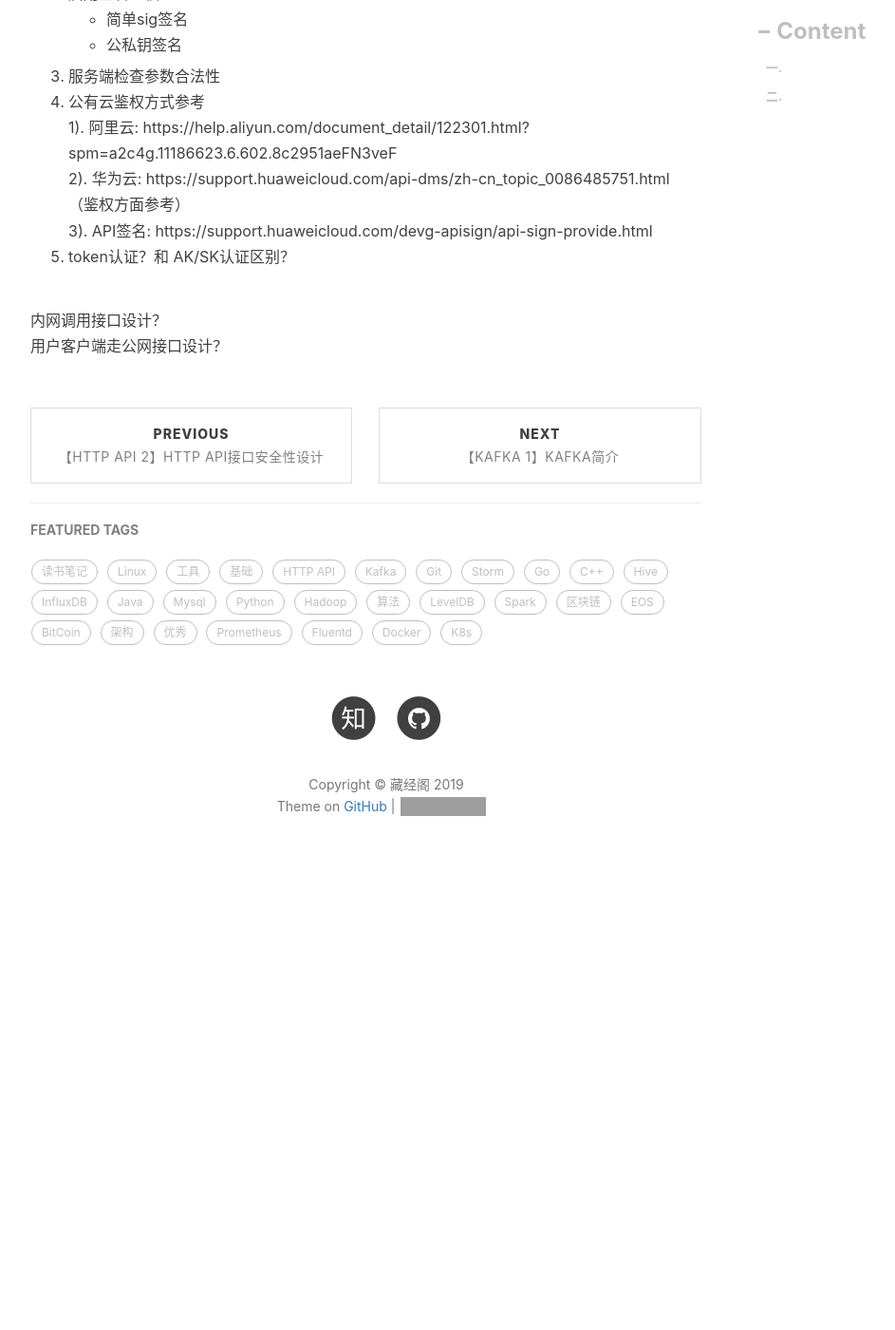
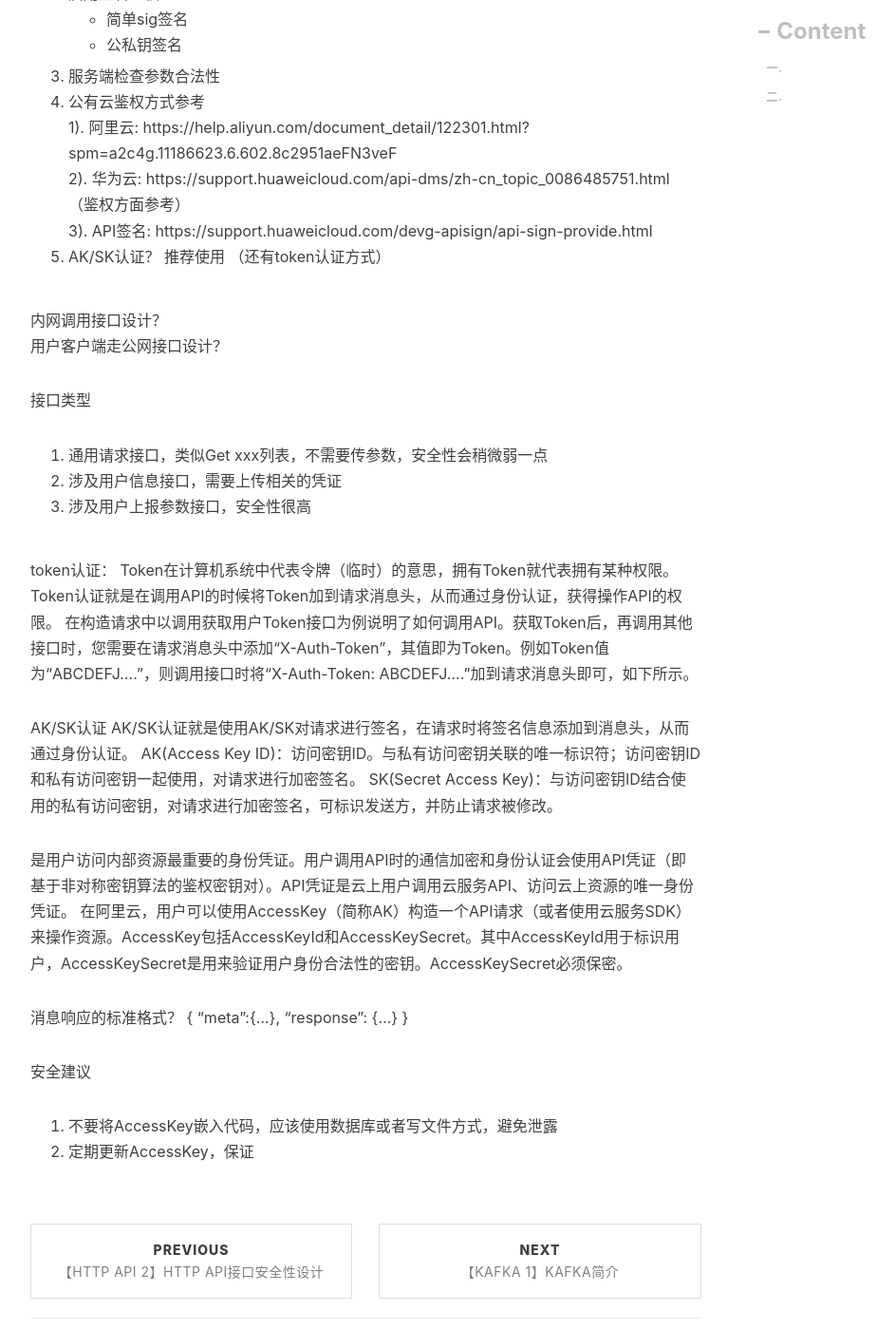
Before and after one commit to engru/chenguolin.github.io, a Jekyll site: the page built from _posts/2017-07-27-【HTTP API-3】HTTP API接口设计总结.md, in a window 1280 px wide and 1400 px high, scrolled down 935 px. Shown: the whole window at 95% size, without its empty margins (233-1176 px from the left). Built offline with Jekyll 4.4.1, drawn with Linux system fonts in a browser that asks for light colours; nearby versions of some CDN libraries; comment, search, counter and statistics services are not loaded; before the commit the page ends 1888 px from its top, so only the background shows below that; some of the changed text lies outside the part shown; grey boxes are pictures that could not be loaded.

Commit message:
Update 2017-07-27-【HTTP API-3】HTTP API接口设计总结.md

```diff
--- a/_posts/2017-07-27-【HTTP API-3】HTTP API接口设计总结.md
+++ b/_posts/2017-07-27-【HTTP API-3】HTTP API接口设计总结.md
@@ -22,8 +22,36 @@ tags:          #标签
    1). 阿里云: https://help.aliyun.com/document_detail/122301.html?spm=a2c4g.11186623.6.602.8c2951aeFN3veF
    2). 华为云: https://support.huaweicloud.com/api-dms/zh-cn_topic_0086485751.html （鉴权方面参考）
    3). API签名: https://support.huaweicloud.com/devg-apisign/api-sign-provide.html
-5. token认证？和 AK/SK认证区别？
+5. AK/SK认证？ 推荐使用  （还有token认证方式）
 
 
 内网调用接口设计？
 用户客户端走公网接口设计？
+
+接口类型
+1. 通用请求接口，类似Get xxx列表，不需要传参数，安全性会稍微弱一点
+2. 涉及用户信息接口，需要上传相关的凭证
+3. 涉及用户上报参数接口，安全性很高
+
+
+token认证：
+Token在计算机系统中代表令牌（临时）的意思，拥有Token就代表拥有某种权限。Token认证就是在调用API的时候将Token加到请求消息头，从而通过身份认证，获得操作API的权限。
+在构造请求中以调用获取用户Token接口为例说明了如何调用API。获取Token后，再调用其他接口时，您需要在请求消息头中添加“X-Auth-Token”，其值即为Token。例如Token值为“ABCDEFJ....”，则调用接口时将“X-Auth-Token: ABCDEFJ....”加到请求消息头即可，如下所示。
+
+AK/SK认证
+AK/SK认证就是使用AK/SK对请求进行签名，在请求时将签名信息添加到消息头，从而通过身份认证。
+AK(Access Key ID)：访问密钥ID。与私有访问密钥关联的唯一标识符；访问密钥ID和私有访问密钥一起使用，对请求进行加密签名。
+SK(Secret Access Key)：与访问密钥ID结合使用的私有访问密钥，对请求进行加密签名，可标识发送方，并防止请求被修改。
+
+是用户访问内部资源最重要的身份凭证。用户调用API时的通信加密和身份认证会使用API凭证（即基于非对称密钥算法的鉴权密钥对）。API凭证是云上用户调用云服务API、访问云上资源的唯一身份凭证。
+在阿里云，用户可以使用AccessKey（简称AK）构造一个API请求（或者使用云服务SDK）来操作资源。AccessKey包括AccessKeyId和AccessKeySecret。其中AccessKeyId用于标识用户，AccessKeySecret是用来验证用户身份合法性的密钥。AccessKeySecret必须保密。
+
+消息响应的标准格式？
+{
+    "meta":{...},
+    "response": {...}
+}
+
+安全建议
+1. 不要将AccessKey嵌入代码，应该使用数据库或者写文件方式，避免泄露
+2. 定期更新AccessKey，保证
```
Also changed, not shown: other parts of _posts/2017-07-27-【HTTP API-3】HTTP API接口设计总结.md (+1 -1 lines).
